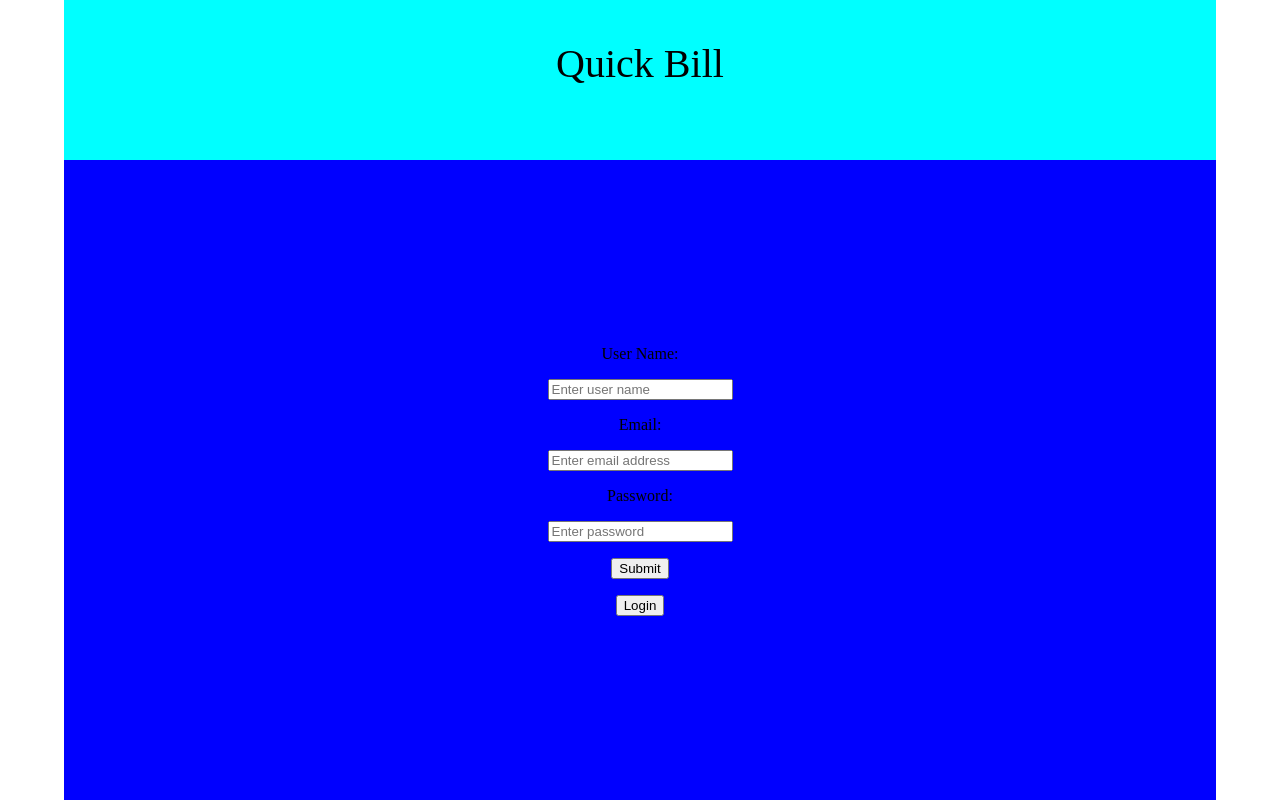
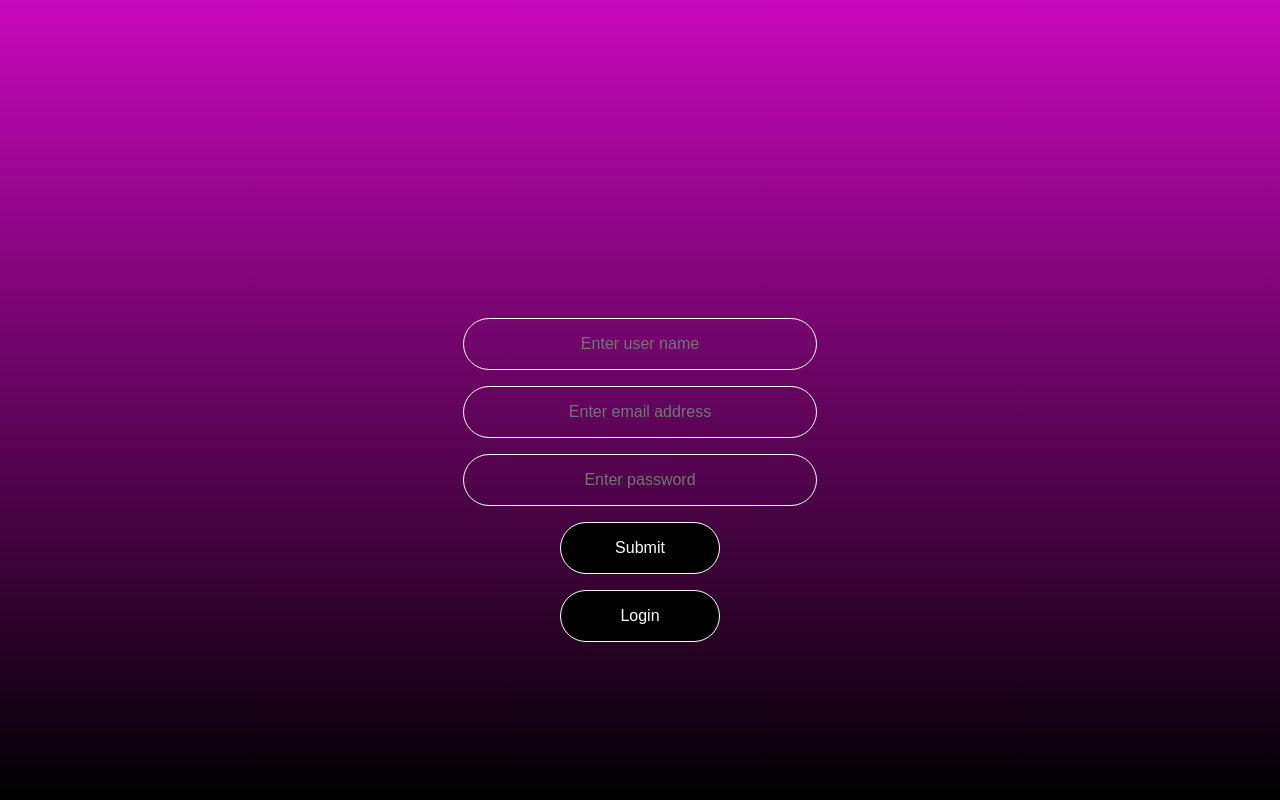
Before and after one commit to Grelory/WDPAI, a PHP site: page /public/views/auth/registration.html in a window 1280 px wide. Run offline with PHP 8.4, Linux system fonts and the light colour scheme.

Commit message:
QB-36 Add styles for registration screen

```diff
--- a/WDPAI_DOCKER/public/css/qb-utils-io.css
+++ b/WDPAI_DOCKER/public/css/qb-utils-io.css
@@ -6,6 +6,10 @@
 .qb-button-1 {
     background-color: black;
     width: 10rem;
+}
+
+.qb-button-1:hover {
+    background-color: gray;
 }
 
 .qb-input-1, .qb-button-1 {
--- a/WDPAI_DOCKER/public/views/auth/registration.html
+++ b/WDPAI_DOCKER/public/views/auth/registration.html
@@ -5,12 +5,11 @@
     <meta charset="UTF-8">
     <meta name="viewport" content="width=device-width, initial-scale=1.0">
 
-    <link rel="stylesheet" type="text/css" href="/public/css/shared/content.css">
-    <link rel="stylesheet" type="text/css" href="/public/css/shared/logo.css">
-    <link rel="stylesheet" type="text/css" href="/public/css/shared/forms.css">
-    <link rel="stylesheet" type="text/css" href="/public/css/shared/flex.css">
 
-    <script src="/public/scripts/shared/logo.js" defer></script>
+    <link rel="stylesheet" type="text/css" href="/public/css/qb-common.css">
+    <link rel="stylesheet" type="text/css" href="/public/css/qb-utils-flex.css">
+    <link rel="stylesheet" type="text/css" href="/public/css/qb-utils-io.css">
+
     <script src="/public/scripts/shared/buttons.js" defer></script>
 
 
@@ -18,19 +17,15 @@
 </head>
 
 <body>
-    <div id="content">
-        <form class="registration-form flex-column-center-center" action="/auth/registration" method="POST">
-            <label for="userName">User Name:</label>
-            <input type="text" id="userName" name="userName" placeholder="Enter user name" required>
+    <?php include_once __DIR__ . '/../logo.html';?>
+    <div id="content" class="registration-form flex-ccc">
+        <form class="registration-form flex-ccc" action="/auth/registration" method="POST">
+            <input type="text" id="userName" class="qb-input-1" name="userName" placeholder="Enter user name" required>
+            <input type="text" id="email" class="qb-input-1" name="email" placeholder="Enter email address" required>
+            <input type="text" id="password" class="qb-input-1" name="password" placeholder="Enter password" required>
 
-            <label for="email">Email:</label>
-            <input type="text" id="email" name="email" placeholder="Enter email address" required>
-
-            <label for="password">Password:</label>
-            <input type="text" id="password" name="password" placeholder="Enter password" required>
-
-            <button type="submit">Submit</button>
-            <button class="go-to-login" type="button">Login</button>
+            <button type="submit" class="qb-button-1">Submit</button>
+            <button class="go-to-login qb-button-1" type="button">Login</button>
         </form>
     </div>
 </body>
```
